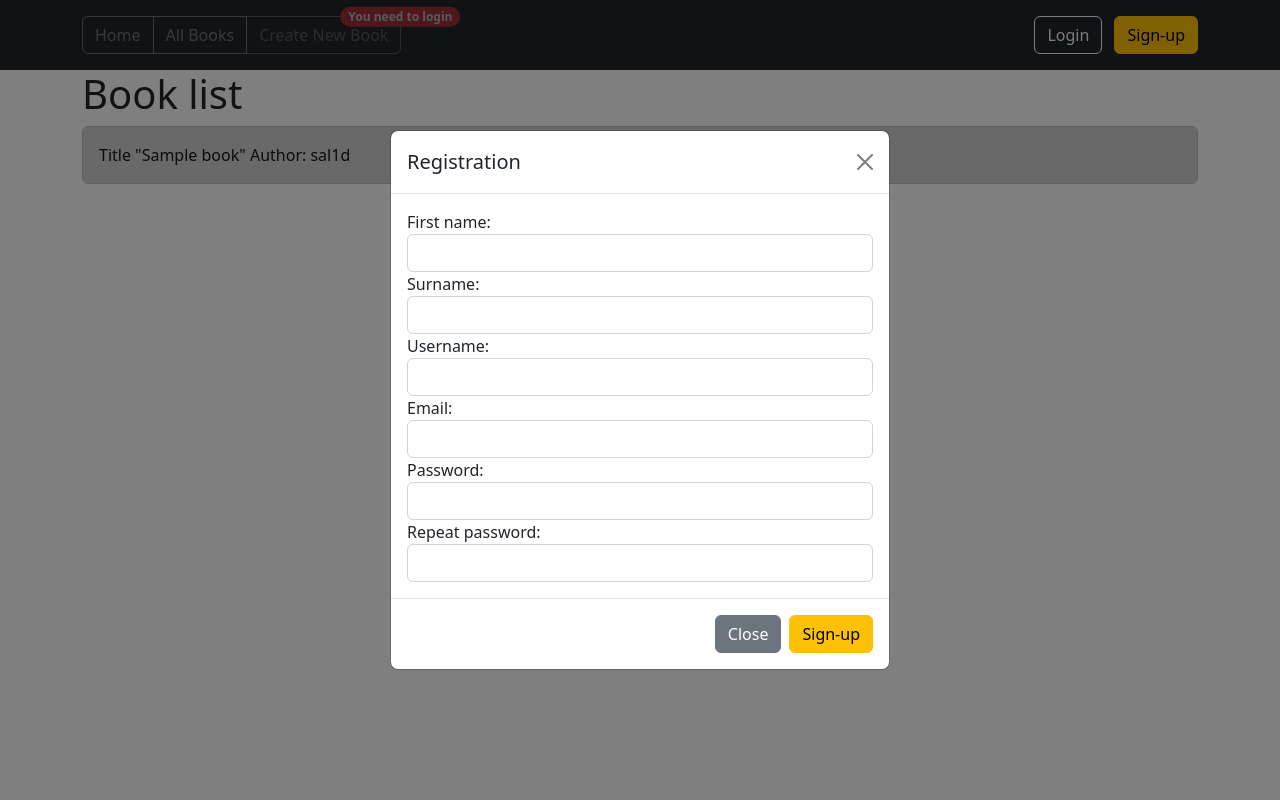
After one commit to Sal1d/Project_Deli, a Django app: page /book/ in a window 1280 px wide, after a click on "Sign-up". The commit adds this page. Run offline with Django 3.2, Linux system fonts and the light colour scheme; data comes from the database, SQL or seed files in the repository; both versions use the stored data as it was after the commit; tables that the repository leaves empty hold one stand-in row (values such as "Sample post").

Commit message:
apdate 1

```diff
--- a/djangoProject/context_processro.py
+++ b/djangoProject/context_processro.py
@@ -1,9 +1,10 @@
-from main.forms import AuthenticationForm, UserRegistrationForm
+from main.forms import AuthenticationForm, UserRegistrationForm, CreateBookForm
 
 
 def get_context_data(request):
     context = {
         'login': AuthenticationForm(),
-        'register': UserRegistrationForm()
+        'register': UserRegistrationForm(),
+        'book_add': CreateBookForm(),
     }
     return context
--- a/main/admin.py
+++ b/main/admin.py
@@ -1,4 +1,5 @@
 from django.contrib import admin
-from .models import CustomUser
+from .models import CustomUser, Book
 
 admin.site.register(CustomUser)
+admin.site.register(Book)
--- a/main/forms.py
+++ b/main/forms.py
@@ -1,5 +1,8 @@
 from django.contrib.auth import get_user_model
 from django import forms
+from django.utils.safestring import mark_safe
+
+from main.models import Book
 
 
 class AuthenticationForm(forms.Form):
@@ -14,7 +17,7 @@ class UserRegistrationForm(forms.ModelForm):
     surname = forms.CharField(widget=forms.TextInput(attrs={'class': 'form-control'}))
     email = forms.EmailField(widget=forms.EmailInput(attrs={'class': 'form-control'}))
     password = forms.CharField(label='Password', widget=forms.PasswordInput(attrs={"autocomplete": "current-password",
-                                                                                   'class': 'form-control'}))
+                                                                             'class': 'form-control'}))
     password2 = forms.CharField(label='Repeat password', widget=forms.PasswordInput(attrs={"autocomplete": "current-password",
                                                                                            'class': 'form-control'}))
 
@@ -27,3 +30,13 @@ class UserRegistrationForm(forms.ModelForm):
         if cd['password'] != cd['password2']:
             raise forms.ValidationError('Passwords don\'t match.')
         return cd['password2']
+
+
+class CreateBookForm(forms.ModelForm):
+    title = forms.CharField(required=True, widget=forms.TextInput(attrs={'class': 'form-control'}))
+    text = forms.CharField(required=True, widget=forms.Textarea(attrs={'class': 'form-control'}))
+
+    class Meta:
+        model = Book
+        fields = ('title', 'text')
+        exclude = ['author']
--- a/main/templates/base.html
+++ b/main/templates/base.html
@@ -1,4 +1,4 @@
-{%  load static %}
+{% load static %}
 <!doctype html>
 <html lang="en">
 <head>
@@ -7,11 +7,11 @@
           content="width=device-width, user-scalable=no, initial-scale=1.0, maximum-scale=1.0, minimum-scale=1.0">
     <meta http-equiv="X-UA-Compatible" content="ie=edge">
     <title>Document</title>
+    <link href="https://cdn.jsdelivr.net/npm/bootstrap@5.2.2/dist/css/bootstrap.min.css" rel="stylesheet"
+          integrity="sha384-Zenh87qX5JnK2Jl0vWa8Ck2rdkQ2Bzep5IDxbcnCeuOxjzrPF/et3URy9Bv1WTRi" crossorigin="anonymous">
     <script src="https://cdn.jsdelivr.net/npm/bootstrap@5.0.2/dist/js/bootstrap.bundle.min.js"
             integrity="sha384-MrcW6ZMFYlzcLA8Nl+NtUVF0sA7MsXsP1UyJoMp4YLEuNSfAP+JcXn/tWtIaxVXM"
             crossorigin="anonymous"></script>
-    <link href="https://cdn.jsdelivr.net/npm/bootstrap@5.2.2/dist/css/bootstrap.min.css" rel="stylesheet"
-          integrity="sha384-Zenh87qX5JnK2Jl0vWa8Ck2rdkQ2Bzep5IDxbcnCeuOxjzrPF/et3URy9Bv1WTRi" crossorigin="anonymous">
 </head>
 <body>
 <header class="p-3 text-bg-dark">
@@ -20,25 +20,48 @@
             <a href="/" class="d-flex align-items-center mb-2 mb-lg-0 text-white text-decoration-none">
             </a>
 
-            <ul class="nav col-12 col-lg-auto me-lg-auto mb-2 justify-content-center mb-md-0">
-                <li><a href="" class="nav-link px-2 text-white">All Books</a></li>
-                <li><a href="#" class="nav-link px-2 text-white">Create New Book</a></li>
-            </ul>
+            <div class="nav col-12 col-lg-auto me-lg-auto mb-2 justify-content-center mb-md-0 btn-group">
+                <a href="{% url 'home' %}" class="btn btn-outline-secondary">Home</a>
+                <a href="{% url 'all_books' %}" class="btn btn-outline-secondary">All Books</a>
+                {% if user.is_authenticated %}
+                <a href="{% url 'book_add' %}" class="btn btn-outline-secondary">Create New Book</a>
+                {% else %}
+                <a type="button" class="btn btn-outline-secondary disabled ">
+                    Create New Book
+                    <span class="position-absolute top-0 start-100 translate-middle badge rounded-pill bg-danger ">
+                        You need to login
+                        <span class="visually-hidden">unread messages</span>
+                    </span>
+                </a>
 
-            <form class="col-12 col-lg-auto mb-3 mb-lg-0 me-lg-3" role="search">
-                <input type="search" class="form-control form-control-dark text-bg-dark" placeholder="Search..."
-                       aria-label="Search">
-            </form>
+                {% endif %}
+            </div>
 
-
+            {% if user.is_authenticated %}
+                <form class="col-12 col-lg-auto mb-3 mb-lg-0 me-lg-3" role="Welcome">
+                    <a>Welcome {{ user.get_name }}!</a>
+                </form>
+            {% endif %}
 
             <div class="text-end">
-                <button class="btn btn-outline-light me-2" data-bs-toggle="modal" data-bs-target="#login">Login</button>
-                <button class="btn btn-warning" data-bs-toggle="modal" data-bs-target="#register">Sign-up</button>
+                {% if user.is_authenticated %}
+                    <a href="{% url 'logout' %}" class="btn btn-outline-light me-2" data-bs-toggle="modal"
+                       data-bs-target="#logout">Logout</a>
+                {% else %}
+                    <button class="btn btn-outline-light me-2" data-bs-toggle="modal" data-bs-target="#login">Login
+                    </button>
+                    <button class="btn btn-warning" data-bs-toggle="modal" data-bs-target="#register">Sign-up</button>
+                {% endif %}
             </div>
         </div>
     </div>
 </header>
+<div class="container">
+    {% block title %} {% endblock %}
+    {% block content %} {% endblock %}
+</div>
 {% include 'main/modal.html' %}
+<script src="https://code.jquery.com/jquery-3.6.1.min.js" integrity="sha256-o88AwQnZB+VDvE9tvIXrMQaPlFFSUTR+nldQm1LuPXQ=" crossorigin="anonymous"></script>
+<script src="{% static 'main.js' %}"></script>
 </body>
 </html>
--- /dev/null
+++ b/main/templates/main/allbooks.html
@@ -0,0 +1,15 @@
+{% extends 'base.html' %}
+{% block title %}
+<h1>Book list</h1>
+{% endblock %}
+
+{% block content %}
+    {% if book_list %}
+        {% for a in book_list %}
+            <a href="{% url 'detail_book' a.id %}" class="alert alert-dark form-control text-decoration-none">Title "{{ a.title }}" Author: {{ a.author }}</a>
+        {% endfor %}
+
+    {% else %}
+        <p>There are currently no books</p>
+    {% endif %}
+{% endblock %}
--- a/main/templates/main/index.html
+++ /dev/null
@@ -1 +0,0 @@
-{% extends 'base.html' %}
--- a/main/templates/main/modal.html
+++ b/main/templates/main/modal.html
@@ -1,4 +1,4 @@
-<div class="modal fade" id="login" tabindex="1" aria-labelledby="exampleModalLabel" aria-hidden="true">
+<div class="modal fade" id="login" tabindex="-1" aria-labelledby="exampleModalLabel" aria-hidden="true">
     <div class="modal-dialog modal-dialog-centered">
         <div class="modal-content">
             <div class="modal-header">
@@ -6,11 +6,11 @@
                 <button type="button" class="btn-close" data-bs-dismiss="modal" aria-label="Close"></button>
             </div>
             <form action="{% url 'user_login' %}" method="POST" id="user_login">
-                 <div class="alert alert-danger d-none" role="alert"></div>
                 <div class="modal-body">
                     {{ login }}
                     {% csrf_token %}
                 </div>
+                <div class="alert alert-danger d-none" role="alert"></div>
                 <div class="modal-footer">
                     <button type="button" class="btn btn-secondary" data-bs-dismiss="modal">Close</button>
                     <button type="submit" class="btn btn-warning">Login</button>
@@ -20,15 +20,15 @@
     </div>
 </div>
 
-<div class="modal fade" id="register" tabindex="1" aria-labelledby="exampleModalLabel" aria-hidden="true">
+<div class="modal fade" id="register" tabindex="-1" aria-labelledby="exampleModalLabel" aria-hidden="true">
     <div class="modal-dialog modal-dialog-centered">
         <div class="modal-content">
             <div class="modal-header">
                 <h5 class="modal-title" id="exampleModalLabel">Registration</h5>
                 <button type="button" class="btn-close" data-bs-dismiss="modal" aria-label="Close"></button>
             </div>
-            <form action="{% url 'register' %}" method="POST" id="user_login">
-                 <div class="alert alert-danger d-none" role="alert"></div>
+            <form action="{% url 'register' %}" method="POST" id="user_reg">
+                <div class="alert alert-danger d-none" role="alert"></div>
                 <div class="modal-body">
                     {{ register }}
                     {% csrf_token %}
@@ -41,3 +41,24 @@
         </div>
     </div>
 </div>
+
+<div class="modal fade" id="logout" tabindex="-1" aria-labelledby="exampleModalLabel" aria-hidden="true">
+    <div class="modal-dialog">
+        <div class="modal-content">
+            <div class="modal-header">
+                <h5 class="modal-title" id="exampleModalLabel">Logout</h5>
+                <button type="button" class="btn-close" data-bs-dismiss="modal" aria-label="Close"></button>
+            </div>
+            <form action="{% url 'logout' %}" method="POST" id="logout">
+                <div class="modal-body">
+                    Are you sure you want to leave?
+                    {% csrf_token %}
+                </div>
+                <div class="modal-footer">
+                    <button type="button" class="btn btn-success" data-bs-dismiss="modal">No!</button>
+                    <button type="submit" class="btn btn-danger">Yes</button>
+                </div>
+            </form>
+        </div>
+    </div>
+</div>
--- a/main/urls.py
+++ b/main/urls.py
@@ -1,8 +1,14 @@
 from django.urls import path
 from . import views
+from django.contrib.auth.views import LogoutView
 
 urlpatterns = [
-    path('', views.index),
+    path('', views.home, name='home'),
+    path('book/', views.all_books, name='all_books'),
+    path('createbook/', views.book_add, name='book_add'),
     path('login/', views.user_login, name='user_login'),
     path('register/', views.register, name='register'),
+    path('logout/', views.logout_user, name='logout'),
+    path('book/<int:book_id>', views.detail_book, name='detail_book'),
+    path('success/', views.success, name='success'),
 ]
--- a/main/views.py
+++ b/main/views.py
@@ -1,16 +1,58 @@
-from django.contrib.auth import authenticate, login
+from django.contrib.auth import authenticate, login, logout
+from django.contrib.auth.decorators import login_required
 from django.shortcuts import render, redirect
 from django.views import View
 from django.http import JsonResponse, HttpResponse
 
-from main.forms import AuthenticationForm, UserRegistrationForm
+from djangoProject.settings import LOGIN_REDIRECT_URL
+from main.forms import AuthenticationForm, UserRegistrationForm, CreateBookForm
+from main.models import Book
 
 
-def index(request):
-    return render(request, 'main/index.html')
+def home(request):
+    return render(request, 'main/home.html')
+
+
+def success(request):
+    return render(request, 'main/addbook.html')
+
+def all_books(request):
+    book_list = Book.objects.all()
+    book_list = book_list[::-1]
+    return render(request, 'main/allbooks.html', {'book_list': book_list})
+
+
+def detail_book(request, book_id):
+    a = Book.objects.get(id=book_id)
+    return render(request, 'main/book.html', {'book': a})
 
 
 def user_login(request):
+    if request.method == 'POST':
+        form = AuthenticationForm(request.POST)
+        if form.is_valid():
+            cd = form.cleaned_data
+            user = authenticate(username=cd['username'], password=cd['password'])
+            if user is not None:
+                if user.is_active:
+                    login(request, user)
+                    return JsonResponse(data={}, status=201)
+                else:
+                    return HttpResponse('YOU BANNED')
+            else:
+                return JsonResponse(data={'error': "Неверный логин или пароль"},
+                                    status=400)
+        else:
+            return JsonResponse(
+                data={'error': 'Введите логин или пароль'},
+                status=400
+            )
+    else:
+        form = AuthenticationForm()
+    return HttpResponse('NO 3')
+
+
+def user_login22(request):
     if request.method == 'POST':
         form = AuthenticationForm(request.POST)
         if form.is_valid():
@@ -32,16 +74,36 @@ def user_login(request):
 def register(request):
     if request.method == 'POST':
         user_form = UserRegistrationForm(request.POST)
-
         if user_form.is_valid():
-            # Create a new user object but avoid saving it yet
             new_user = user_form.save(commit=False)
-            # Set the chosen password
             new_user.set_password(user_form.cleaned_data['password'])
-            # Save the User object
             new_user.save()
-
+            login(request, new_user)
             return redirect('/')
     else:
         user_form = UserRegistrationForm()
     return HttpResponse('REG 3')
+
+
+@login_required
+def logout_user(request):
+    if request.method == 'POST':
+        logout(request)
+        return redirect('/')
+
+
+@login_required(login_url=LOGIN_REDIRECT_URL)
+def book_add(request):
+    if request.method == 'POST':
+        form = CreateBookForm(request.POST or None)
+        if form.is_valid():
+            book = form.save()
+            book.author = request.user
+            book.save()
+            return JsonResponse(data={}, status=201)
+        else:
+            return JsonResponse(
+                data={'error': 'Проверьте поля Title and Text'},
+                status=400
+            )
+    return render(request, 'main/createnewbook.html')
--- /dev/null
+++ b/static_src/main.js
@@ -0,0 +1,41 @@
+$(function ($) {
+    $('#user_login').submit(function (e){
+        e.preventDefault()
+        $.ajax({
+            type: this.method,
+            url: this.action,
+            data: $(this).serialize(),
+            dataType: 'json',
+            success: function (response) {
+                console.log('ok - ', response)
+                window.location.reload()
+            },
+            error: function (response) {
+                console.log('err - ', response)
+                if (response.status === 400) {
+                    $('.alert-danger').text(response.responseJSON.error).removeClass('d-none')
+                }
+            }
+        })
+    })
+
+    $('#book_add').submit(function (e){
+        e.preventDefault()
+        $.ajax({
+            type: this.method,
+            url: this.action,
+            data: $(this).serialize(),
+            dataType: 'json',
+            success: function (response) {
+                console.log('ok - ', response)
+                window.location.href = '/success';
+            },
+            error: function (response) {
+                console.log('err - ', response)
+                if (response.status === 400) {
+                    $('.text-danger').text(response.responseJSON.error).removeClass('d-none')
+                }
+            }
+        })
+    })
+})
```
Also changed, not shown: djangoProject/settings.py (+11 -4 lines), main/models.py (+16 -4 lines), main/templates/main/addbook.html (added, +16 -0 lines), main/templates/main/book.html (added, +9 -0 lines), main/templates/main/createnewbook.html (added, +22 -0 lines), main/templates/main/home.html (added, +7 -0 lines), db.sqlite3.
